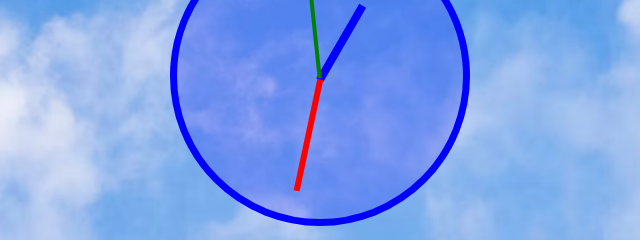
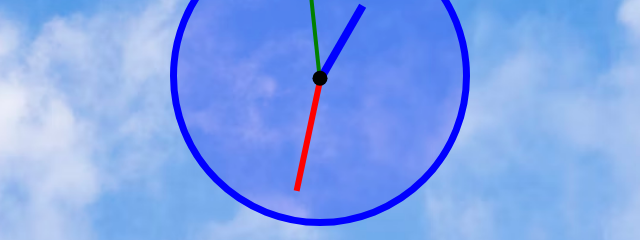
Before and after one commit to RaminMikayilov/javascript-30, a plain HTML site: page 02 - CSS + JS Clock/index.html in a window 1280 px wide. Shown: the part 447-687 px from the top of the page, 320-960 px from the left. Drawn offline with Linux system fonts and the light colour scheme.

Commit message:
Add center point

```diff
--- a/02 - CSS + JS Clock/index.html
+++ b/02 - CSS + JS Clock/index.html
@@ -15,6 +15,7 @@
         <div class="hour"></div>
         <div class="minute"></div>
         <div class="second"></div>
+        <div class="point"></div>
       </div>
     </div>
 
--- a/02 - CSS + JS Clock/style.css
+++ b/02 - CSS + JS Clock/style.css
@@ -61,3 +61,14 @@
   height: 4px;
   background-color: green;
 }
+
+.point {
+  width: 15px;
+  height: 15px;
+  border-radius: 50%;
+  position: absolute;
+  top: 50%;
+  left: 50%;
+  background-color: black;
+  transform: translate(-50%,-35%);
+}
```
